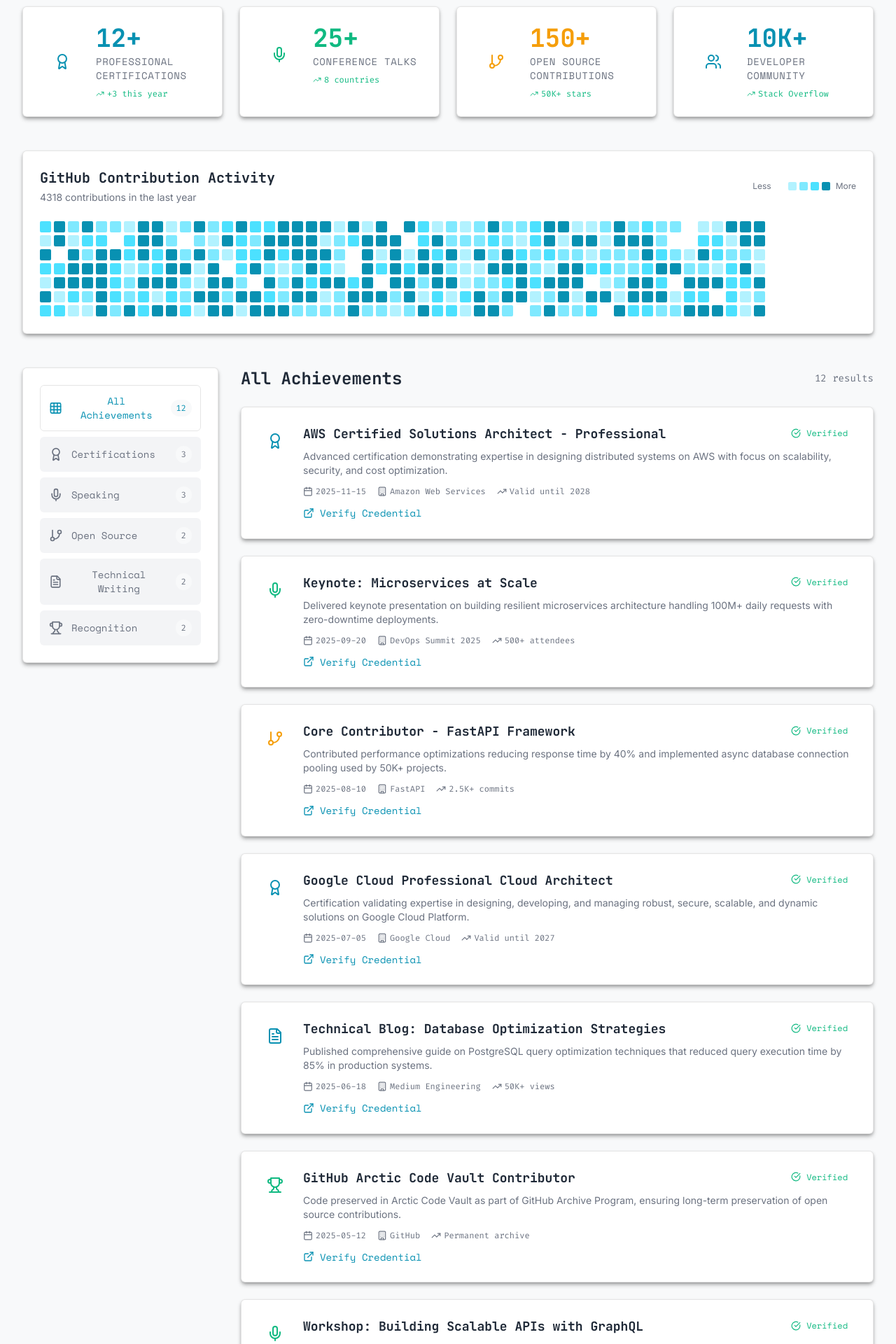
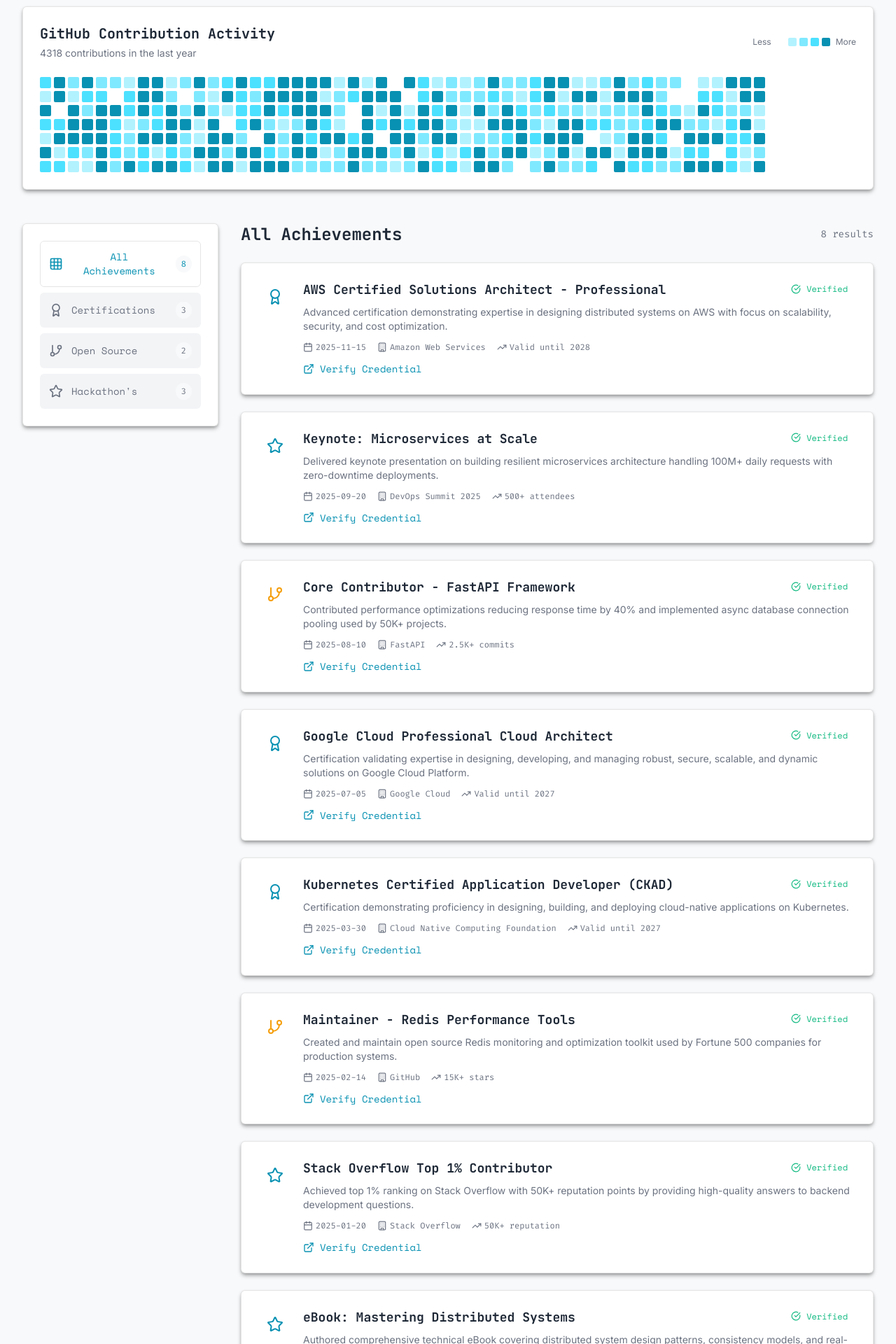
Before and after one commit to Adamkoda2306/Portfolio, a React (Vite) app: page /achievements in a window 1280 px wide. Shown: the part 280-2200 px from the top of the page at 70% size. Built offline with nearby package versions, Linux system fonts and the light colour scheme.

Commit message:
portfolio achievemenats design

```diff
--- a/src/pages/achievements/index.jsx
+++ b/src/pages/achievements/index.jsx
@@ -13,37 +13,6 @@
 const Achievements = () => {
   const [selectedCategory, setSelectedCategory] = useState('all');
 
-  const metrics = [
-    {
-      icon: 'Award',
-      value: '12+',
-      label: 'Professional Certifications',
-      color: 'var(--color-primary)',
-      trend: '+3 this year'
-    },
-    {
-      icon: 'Mic',
-      value: '25+',
-      label: 'Conference Talks',
-      color: 'var(--color-accent)',
-      trend: '8 countries'
-    },
-    {
-      icon: 'GitBranch',
-      value: '150+',
-      label: 'Open Source Contributions',
-      color: 'var(--color-warning)',
-      trend: '50K+ stars'
-    },
-    {
-      icon: 'Users',
-      value: '10K+',
-      label: 'Developer Community',
-      color: 'var(--color-primary)',
-      trend: 'Stack Overflow'
-    }
-  ];
-
   const achievements = [
     {
       id: 1,
@@ -58,7 +27,7 @@
     },
     {
       id: 2,
-      type: 'speaking',
+      type: 'hackathon',
       title: 'Keynote: Microservices at Scale',
       description: 'Delivered keynote presentation on building resilient microservices architecture handling 100M+ daily requests with zero-downtime deployments.',
       date: '2025-09-20',
@@ -91,39 +60,6 @@
     },
     {
       id: 5,
-      type: 'writing',
-      title: 'Technical Blog: Database Optimization Strategies',
-      description: 'Published comprehensive guide on PostgreSQL query optimization techniques that reduced query execution time by 85% in production systems.',
-      date: '2025-06-18',
-      organization: 'Medium Engineering',
-      verified: true,
-      verificationUrl: 'https://medium.com/engineering/database-optimization',
-      metric: '50K+ views'
-    },
-    {
-      id: 6,
-      type: 'recognition',
-      title: 'GitHub Arctic Code Vault Contributor',
-      description: 'Code preserved in Arctic Code Vault as part of GitHub Archive Program, ensuring long-term preservation of open source contributions.',
-      date: '2025-05-12',
-      organization: 'GitHub',
-      verified: true,
-      verificationUrl: 'https://github.com/arctic-code-vault',
-      metric: 'Permanent archive'
-    },
-    {
-      id: 7,
-      type: 'speaking',
-      title: 'Workshop: Building Scalable APIs with GraphQL',
-      description: 'Conducted hands-on workshop teaching advanced GraphQL patterns including federation, caching strategies, and performance optimization.',
-      date: '2025-04-25',
-      organization: 'API World Conference',
-      verified: true,
-      verificationUrl: 'https://apiworld.co/workshops/2025',
-      metric: '150+ participants'
-    },
-    {
-      id: 8,
       type: 'certification',
       title: 'Kubernetes Certified Application Developer (CKAD)',
       description: 'Certification demonstrating proficiency in designing, building, and deploying cloud-native applications on Kubernetes.',
@@ -134,7 +70,7 @@
       metric: 'Valid until 2027'
     },
     {
-      id: 9,
+      id: 6,
       type: 'opensource',
       title: 'Maintainer - Redis Performance Tools',
       description: 'Created and maintain open source Redis monitoring and optimization toolkit used by Fortune 500 companies for production systems.',
@@ -145,8 +81,8 @@
       metric: '15K+ stars'
     },
     {
-      id: 10,
-      type: 'recognition',
+      id: 7,
+      type: 'hackathon',
       title: 'Stack Overflow Top 1% Contributor',
       description: 'Achieved top 1% ranking on Stack Overflow with 50K+ reputation points by providing high-quality answers to backend development questions.',
       date: '2025-01-20',
@@ -156,19 +92,8 @@
       metric: '50K+ reputation'
     },
     {
-      id: 11,
-      type: 'speaking',
-      title: 'Panel Discussion: Future of Backend Development',
-      description: 'Participated in expert panel discussing emerging trends in backend architecture, serverless computing, and edge computing technologies.',
-      date: '2024-12-08',
-      organization: 'Tech Leaders Summit',
-      verified: true,
-      verificationUrl: 'https://techleaders.com/panels/2024',
-      metric: '1K+ live viewers'
-    },
-    {
-      id: 12,
-      type: 'writing',
+      id: 8,
+      type: 'hackathon',
       title: 'eBook: Mastering Distributed Systems',
       description: 'Authored comprehensive technical eBook covering distributed system design patterns, consistency models, and real-world implementation strategies.',
       date: '2024-11-15',
@@ -191,10 +116,8 @@
   const categories = [
     { id: 'all', label: 'All Achievements', count: achievements?.length },
     { id: 'certification', label: 'Certifications', count: achievements?.filter(a => a?.type === 'certification')?.length },
-    { id: 'speaking', label: 'Speaking', count: achievements?.filter(a => a?.type === 'speaking')?.length },
     { id: 'opensource', label: 'Open Source', count: achievements?.filter(a => a?.type === 'opensource')?.length },
-    { id: 'writing', label: 'Technical Writing', count: achievements?.filter(a => a?.type === 'writing')?.length },
-    { id: 'recognition', label: 'Recognition', count: achievements?.filter(a => a?.type === 'recognition')?.length }
+    { id: 'hackathon', label: 'Hackathon\'s', count: achievements?.filter(a => a?.type === 'hackathon')?.length }
   ];
 
   const filteredAchievements = selectedCategory === 'all'
@@ -228,12 +151,6 @@
             </div>
           </div>
 
-          <div className="grid grid-cols-1 sm:grid-cols-2 lg:grid-cols-4 gap-4 md:gap-6 mb-8 md:mb-12">
-            {metrics?.map((metric, index) => (
-              <MetricCard key={index} metric={metric} />
-            ))}
-          </div>
-
           <div className="mb-8 md:mb-12">
             <ContributionGraph contributions={contributionData} />
           </div>
@@ -265,31 +182,6 @@
             </div>
           </div>
 
-          <TimelineSection achievements={achievements} />
-
-          <div className="mt-8 md:mt-12 metric-card">
-            <div className="flex flex-col md:flex-row items-start md:items-center gap-4 md:gap-6">
-              <div className="w-16 h-16 flex items-center justify-center bg-accent/10 rounded-lg flex-shrink-0">
-                <Icon name="Mail" size={32} color="var(--color-accent)" />
-              </div>
-              <div className="flex-1">
-                <h3 className="text-xl font-bold text-foreground font-mono-heading mb-2">
-                  Speaking & Collaboration Opportunities
-                </h3>
-                <p className="text-muted-foreground text-sm md:text-base mb-4">
-                  Available for conference talks, technical workshops, and open source collaboration.
-                  Let's build something impactful together.
-                </p>
-                <a
-                  href="/contact"
-                  className="inline-flex items-center gap-2 px-6 py-3 bg-accent text-accent-foreground rounded-lg font-semibold font-mono-cta transition-smooth hover:bg-accent/90 hover:shadow-lg"
-                >
-                  <Icon name="Send" size={20} />
-                  <span>Get in Touch</span>
-                </a>
-              </div>
-            </div>
-          </div>
         </div>
       </main>
       <Footer />
```
